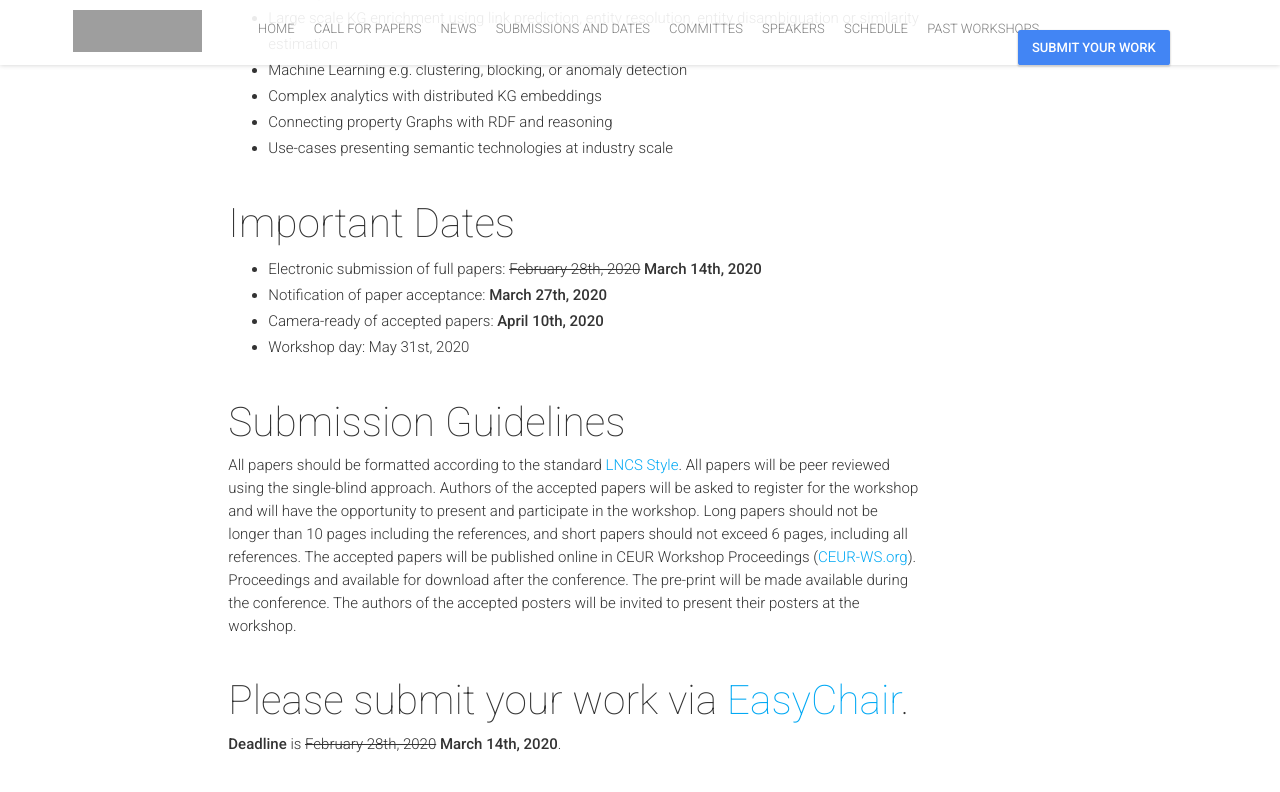
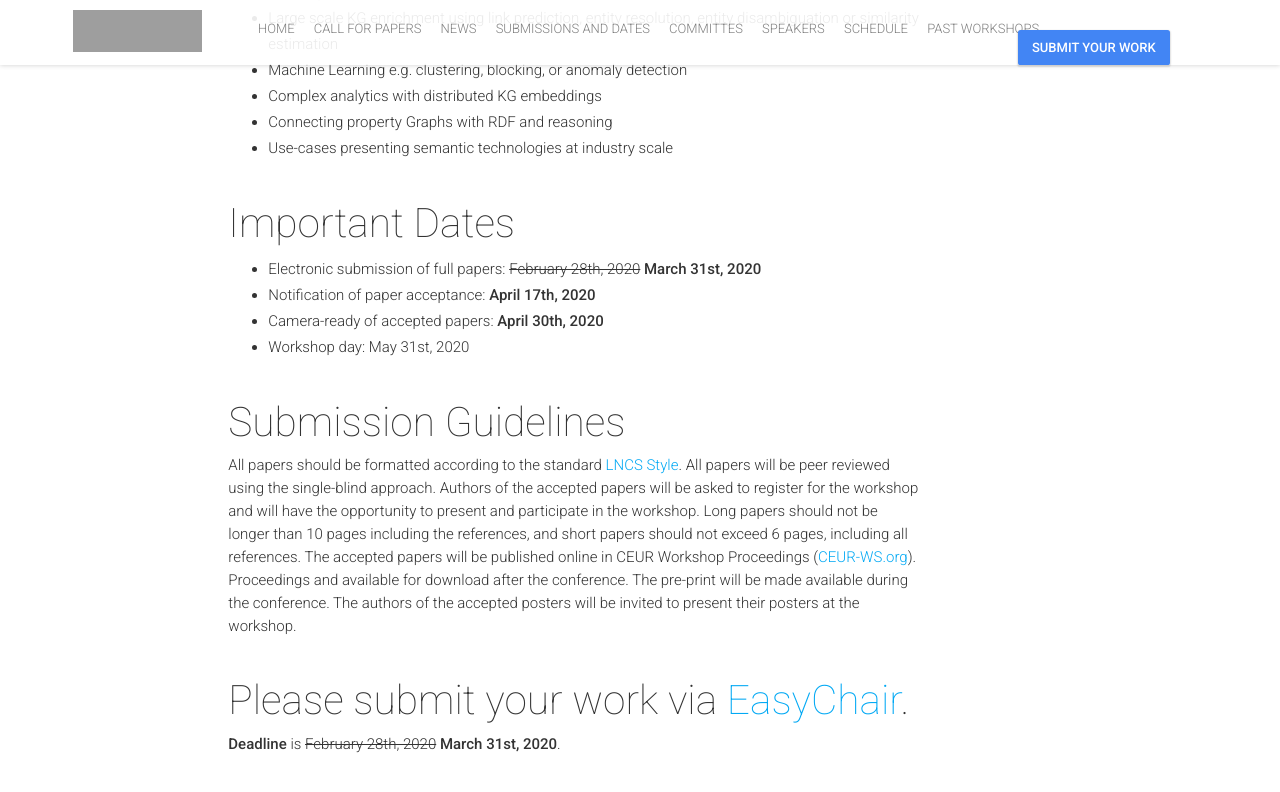
Before and after one commit to SmartDataAnalytics/lascar.sda.tech, a Jekyll site: the page built from _posts/2020-01-02-call-for-papers.markdown, in a window 1280 px wide and 900 px high, scrolled down 753 px. Shown: the top 792 px of the window. Built offline with Jekyll 4.4.1, drawn with Linux system fonts in a browser that asks for light colours; nearby versions of some CDN libraries; comment, search, counter and statistics services are not loaded; grey boxes are pictures that could not be loaded.

Commit message:
Extend deadlien due to COVID-19

```diff
--- a/_config.yml
+++ b/_config.yml
@@ -56,7 +56,7 @@ submissionTitle: "Submissions"
 submissionBlock:
 
  - {title: "Submission Guidelines", text: "All papers should be formatted according to the standard <a href='http://www.springer.com/us/computer-science/lncs/conference-proceedings-guidelines'>LNCS Style</a>. All papers will be peer reviewed using the single-blind approach. Authors of the accepted papers will be asked to register for the workshop and will have the opportunity to present and participate in the workshop. Long papers should not be longer than 10 pages including the references, and short papers should not exceed 6 pages, including all references.  The accepted papers will be published online in CEUR Workshop Proceedings (<a href='http://CEUR-WS.org'>CEUR-WS.org</a>). Proceedings and available for download after the conference. The pre-print will be made available during the conference. The authors of the accepted posters will be invited to present their posters at the workshop.</p></br><h4>Please submit your work via <a href='https://www.easychair.org/conferences/?conf=lascar19'>EasyChair</a>.</h4>" }
- - {title: "Important Dates", text: "<ul> <li>Electronic submission of full papers: <span style='text-decoration: line-through;'>February 28th, 2020</span> <strong>March 14th, 2020</strong></li> <li>Notification of paper acceptance: <strong>March 27th, 2020</strong></li> <li>Camera-ready of accepted papers: <strong>April 10th, 2020</strong></li> <li>Workshop day: May 31st, 2020</li></ul>" }
+ - {title: "Important Dates", text: "<ul> <li>Electronic submission of full papers: <span style='text-decoration: line-through;'>February 28th, 2020</span> <strong>March 31st, 2020</strong></li> <li>Notification of paper acceptance: <strong>April 17th, 2020</strong></li> <li>Camera-ready of accepted papers: <strong>April 30th, 2020</strong></li> <li>Workshop day: May 31st, 2020</li></ul>" }
 
  # Latest News Block
 latestNewsTitle: "Latest news"
@@ -86,7 +86,7 @@ partnersTitle: "Partners"
 subscribeImage: "subscribe.jpg"
 subscribeTitle: "Submit your contribution work"
 subscribeAction: "https://www.easychair.org/conferences/?conf=lascar20"
-subscribeInfo: "Submission will be open until <span style='text-decoration: line-through;'>February 28th, 2020</span> <strong>March 14th, 2020</strong> ."
+subscribeInfo: "Submission will be open until <span style='text-decoration: line-through;'>February 28th, 2020</span> <strong>March 31st, 2020</strong> ."
 
 
 # Footer
--- a/_posts/2020-01-02-call-for-papers.markdown
+++ b/_posts/2020-01-02-call-for-papers.markdown
@@ -18,9 +18,9 @@ All papers must be original and not simultaneously submitted to another journal
 * Use-cases presenting semantic technologies at industry scale
 
 #### Important Dates
-* Electronic submission of full papers: <span style="text-decoration: line-through;">February 28th, 2020</span> **March 14th, 2020**
-* Notification of paper acceptance: **March 27th, 2020**
-* Camera-ready of accepted papers: **April 10th, 2020**
+* Electronic submission of full papers: <span style="text-decoration: line-through;">February 28th, 2020</span> **March 31st, 2020**
+* Notification of paper acceptance: **April 17th, 2020**
+* Camera-ready of accepted papers: **April 30th, 2020**
 * Workshop day: May 31st, 2020
 
 
@@ -28,4 +28,4 @@ All papers must be original and not simultaneously submitted to another journal
 All papers should be formatted according to the standard [LNCS Style](http://www.springer.com/us/computer-science/lncs/conference-proceedings-guidelines). All papers will be peer reviewed using the single-blind approach. Authors of the accepted papers will be asked to register for the workshop and will have the opportunity to present and participate in the workshop. Long papers should not be longer than 10 pages including the references, and short papers should not exceed 6 pages, including all references.  The accepted papers will be published online in CEUR Workshop Proceedings ([CEUR-WS.org](http://CEUR-WS.org)). Proceedings and available for download after the conference. The pre-print will be made available during the conference. The authors of the accepted posters will be invited to present their posters at the workshop.
 
 #### Please submit your work via [EasyChair](https://www.easychair.org/conferences/?conf=lascar20).
-__Deadline__ is <span style="text-decoration: line-through;">February 28th, 2020</span> **March 14th, 2020**.
+__Deadline__ is <span style="text-decoration: line-through;">February 28th, 2020</span> **March 31st, 2020**.
```
